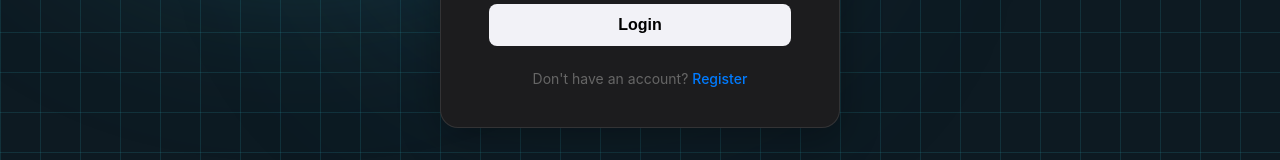
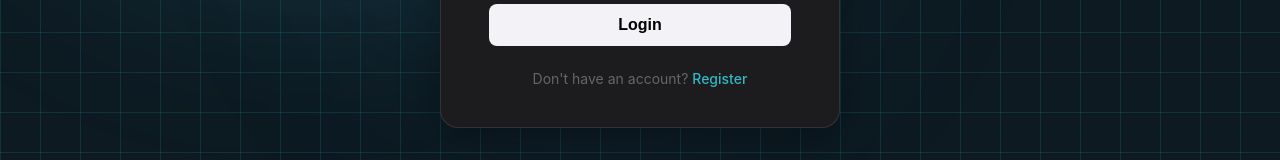
Before and after one commit to DeveloperChetram/Contextual_Chatbot_React, a React (Vite) app in the folder frontend/: page /login in a window 1280 px wide. Shown: the part 448-608 px from the top of the page. Built offline with nearby package versions, Linux system fonts and the light colour scheme.

Commit message:
fix:bug fix

```diff
--- a/frontend/src/styles/theme.css
+++ b/frontend/src/styles/theme.css
@@ -7,9 +7,9 @@
   --background-sidebar: #fafafa;
   --text-primary: #1a1a1a;
   --text-secondary: #666666;
-  --accent-color: #007bff;
+  --accent-color: #31B8C6;
   --border-color: #e0e0e0;
-  --glow-color: rgba(0, 123, 255, 0.5);
+  --glow-color: rgba(49, 184, 198, 0.5);
   --auth-bg-dark: #0d1a22;
   --auth-grid-color: rgba(49, 184, 198, 0.15);
   --glass-bg-color: rgba(13, 26, 34, 0.5);
@@ -27,8 +27,8 @@
   --text-secondary: #888888;
   --accent-color: #31B8C6;
   --border-color: #2c2c2c;
-  --glow-color: rgba(198, 54, 49, 0.5);
-    --auth-bg-dark: #0d1a22;
+  --glow-color: rgba(49, 184, 198, 0.5);
+  --auth-bg-dark: #0d1a22;
   --auth-grid-color: rgba(49, 184, 198, 0.15);
   --glass-bg-color: rgba(13, 26, 34, 0.5);
   --glass-border-color: rgba(49, 184, 198, 0.3);
@@ -47,7 +47,7 @@
     --accent-color: #31B8C6;
     --border-color: #2c2c2c;
     --glow-color: rgba(49, 184, 198, 0.5);
-        --auth-bg-dark: #0d1a22;
+    --auth-bg-dark: #0d1a22;
     --auth-grid-color: rgba(49, 184, 198, 0.15);
     --glass-bg-color: rgba(13, 26, 34, 0.5);
     --glass-border-color: rgba(49, 184, 198, 0.3);
```
